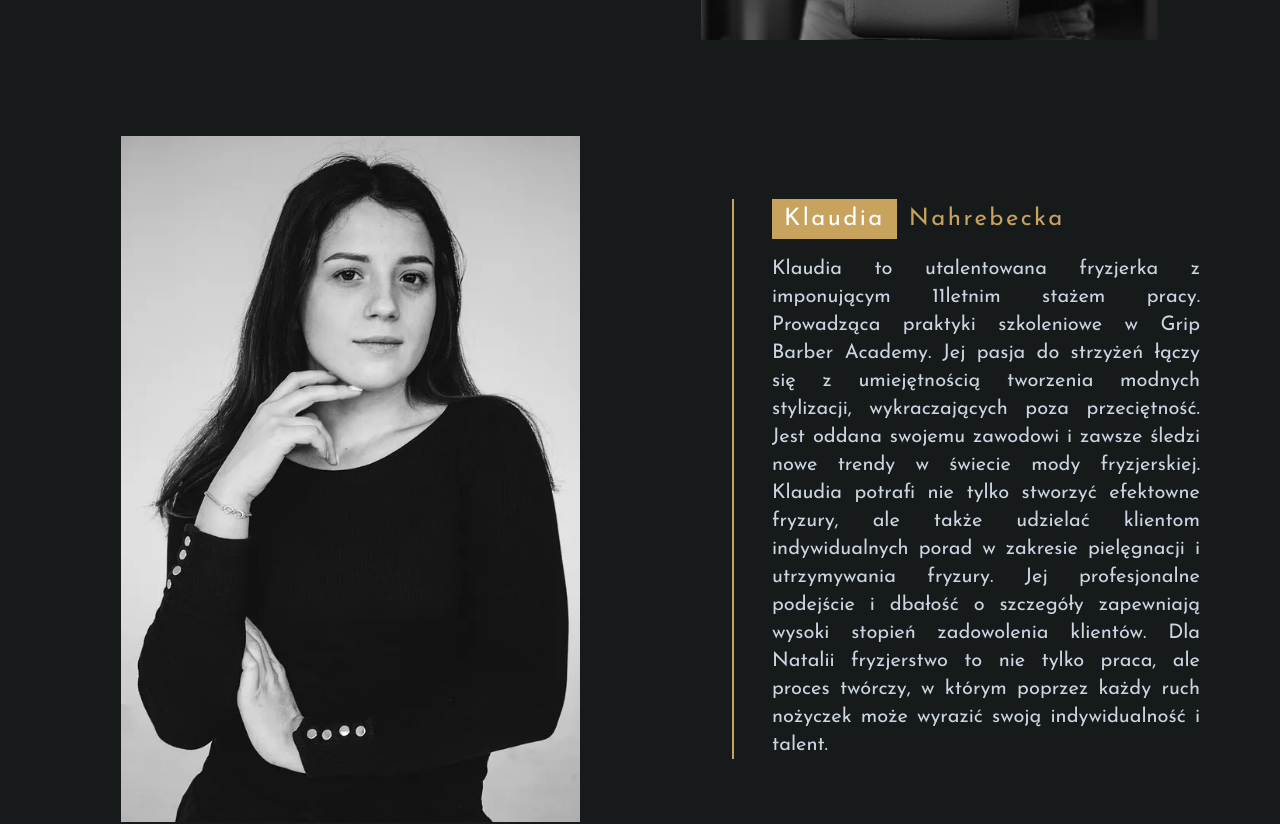
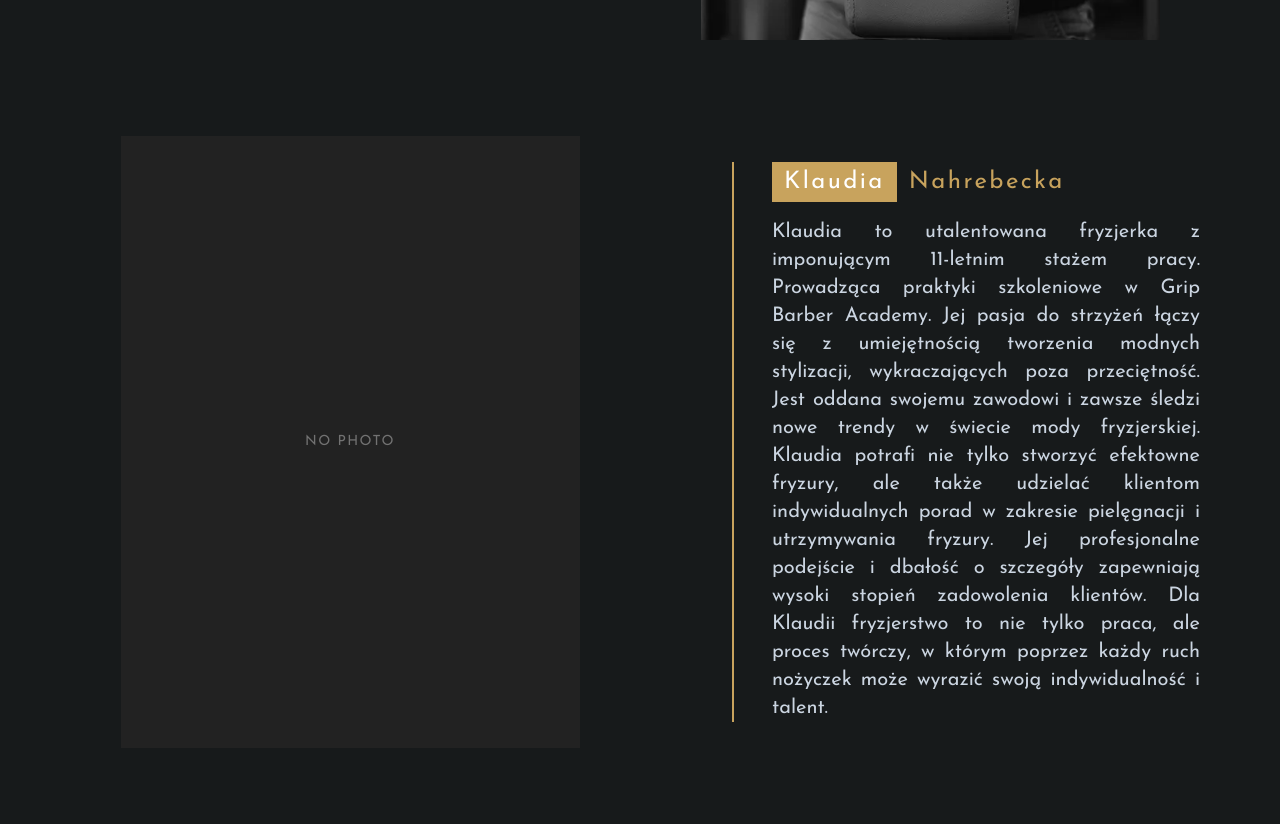
Before and after one commit to dawidzabrzenski/gripbarber2026, a React (Vite) app: page / in a window 1280 px wide. Shown: the part 8000-8824 px from the top of the page. Built offline with nearby package versions, Linux system fonts and the light colour scheme.

Commit message:
booksy etc.

```diff
--- a/src/sections/Footer.jsx
+++ b/src/sections/Footer.jsx
@@ -67,7 +67,7 @@ export default function Footer() {
                   title="Otwórz w Google Maps"
                   className="text-sm text-slate-600 leading-relaxed hover:text-gold transition"
                 >
-                  Gwiaździsta 18, 53-413, Wrocław
+                  Gwiaździsta 18/8, 53-413, Wrocław
                 </a>
               </div>
             </div>
@@ -85,7 +85,7 @@ export default function Footer() {
                 <li className="flex items-center gap-4 justify-center">
                   <img src="/img/icon-tiktok.svg" className="h-5 w-5" />
                   <a
-                    href="https://www.tiktok.com/@gripbarber"
+                    href="https://www.tiktok.com/@gripbarbershop_ac"
                     target="_blank"
                     rel="noopener noreferrer"
                     className="hover:text-gold transition"
@@ -97,7 +97,7 @@ export default function Footer() {
                 <li className="flex items-center gap-4 justify-center">
                   <img src="/img/icon-facebook.svg" className="h-5 w-5" />
                   <a
-                    href="https://www.facebook.com/gripbarber"
+                    href="https://www.facebook.com/people/Grip-Barber-Shop-Academy/61550476376724/#"
                     target="_blank"
                     rel="noopener noreferrer"
                     className="hover:text-gold transition"
@@ -109,12 +109,24 @@ export default function Footer() {
                 <li className="flex items-center gap-4 justify-center">
                   <img src="/img/icon-instagram.svg" className="h-5 w-5" />
                   <a
-                    href="https://www.instagram.com/gripbarber"
+                    href="https://www.instagram.com/gripbarbershop_academy/"
                     target="_blank"
                     rel="noopener noreferrer"
                     className="hover:text-gold transition"
                   >
                     Instagram
+                  </a>
+                </li>
+
+                <li className="flex items-center gap-4 justify-center">
+                  <img src="/img/icon-booksy.svg" className="h-5 w-5" />
+                  <a
+                    href="https://booksy.com/pl-pl/206460_grip-barber-shop-academy-ul-gwiazdzista-18_barber-shop_13750_wroclaw#ba_s=seo"
+                    target="_blank"
+                    rel="noopener noreferrer"
+                    className="hover:text-gold transition"
+                  >
+                    Booksy
                   </a>
                 </li>
               </ul>
--- a/src/sections/NotFound.jsx
+++ b/src/sections/NotFound.jsx
@@ -1,6 +1,11 @@
+import { useEffect } from "react";
 import { Link } from "react-router-dom";
 
 export default function NotFound() {
+  useEffect(() => {
+    document.title = "404 – Strona nie znaleziona | Grip Barber Academy";
+  }, []);
+
   return (
     <main className="min-h-screen bg-[#171A1B] text-white flex items-center justify-center px-6">
       <div className="text-center max-w-xl">
--- a/src/sections/Team.jsx
+++ b/src/sections/Team.jsx
@@ -34,9 +34,8 @@ const team = [
   {
     firstName: "Klaudia",
     lastName: "Nahrebecka",
-    image: "/img/team/team-klaudia.webp",
     description:
-      "Klaudia to utalentowana fryzjerka z imponującym 11letnim stażem pracy. Prowadząca praktyki szkoleniowe w Grip Barber Academy. Jej pasja do strzyżeń łączy się z umiejętnością tworzenia modnych stylizacji, wykraczających poza przeciętność. Jest oddana swojemu zawodowi i zawsze śledzi nowe trendy w świecie mody fryzjerskiej. Klaudia potrafi nie tylko stworzyć efektowne fryzury, ale także udzielać klientom indywidualnych porad w zakresie pielęgnacji i utrzymywania fryzury. Jej profesjonalne podejście i dbałość o szczegóły zapewniają wysoki stopień zadowolenia klientów. Dla Natalii fryzjerstwo to nie tylko praca, ale proces twórczy, w którym poprzez każdy ruch nożyczek może wyrazić swoją indywidualność i talent.",
+      "Klaudia to utalentowana fryzjerka z imponującym 11-letnim stażem pracy. Prowadząca praktyki szkoleniowe w Grip Barber Academy. Jej pasja do strzyżeń łączy się z umiejętnością tworzenia modnych stylizacji, wykraczających poza przeciętność. Jest oddana swojemu zawodowi i zawsze śledzi nowe trendy w świecie mody fryzjerskiej. Klaudia potrafi nie tylko stworzyć efektowne fryzury, ale także udzielać klientom indywidualnych porad w zakresie pielęgnacji i utrzymywania fryzury. Jej profesjonalne podejście i dbałość o szczegóły zapewniają wysoki stopień zadowolenia klientów. Dla Klaudii fryzjerstwo to nie tylko praca, ale proces twórczy, w którym poprzez każdy ruch nożyczek może wyrazić swoją indywidualność i talent.",
   },
 ];
 
@@ -66,12 +65,20 @@ export default function Team() {
                 >
                   <div className={isReversed ? "lg:order-2" : ""}>
                     <div className="overflow-hidden">
+                      {member.image ? (
                         <img
                           src={member.image}
                           alt={`${member.firstName} ${member.lastName}`}
                           loading="lazy"
                           className="w-[85%] mx-auto object-cover grayscale transition duration-700 hover:scale-[1.06]"
                         />
+                      ) : (
+                        <div className="w-[85%] mx-auto aspect-[3/4] bg-[#1F2324] flex items-center justify-center grayscale">
+                          <span className="text-slate-500 tracking-widest text-sm">
+                            NO PHOTO
+                          </span>
+                        </div>
+                      )}
                     </div>
                   </div>
 
```
Also changed, not shown: public/img/icon-booksy.svg (added). Lines whose indentation alone changed are shown as unchanged.
